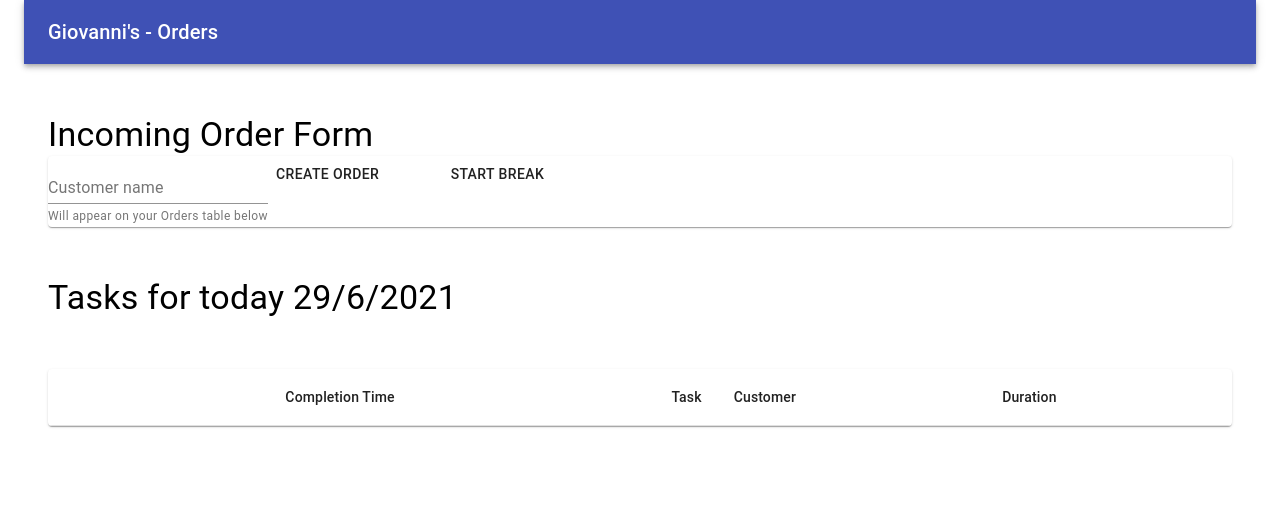
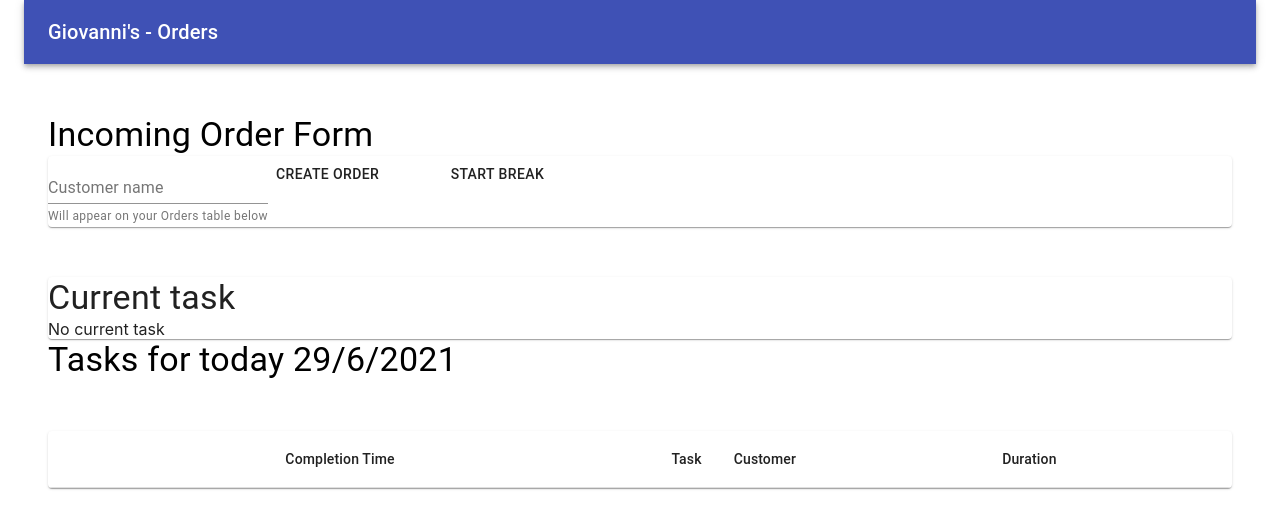
Before and after one commit to aklin/agm-test, a React (Create React App) app: page / in a window 1280 px wide. Shown: the top 528 px of the page. Built offline with nearby package versions, Linux system fonts and the light colour scheme.

Commit message:
add CurrentTask

```diff
--- a/src/App.js
+++ b/src/App.js
@@ -9,6 +9,7 @@ import {
 import Orders from './components/Orders';
 import CreateOrder from './components/CreateOrder';
 import { StoreContext, useInitStore } from './hooks';
+import CurrentTask from './components/CurrentTask';
 
 const useStyles = makeStyles({
 	topMargin: {
@@ -31,6 +32,7 @@ function App() {
 				</AppBar>
 				<Container maxWidth="lg" className={classes.topMargin}>
 					<CreateOrder state={state} dispatch={dispatch} />
+					<CurrentTask state={state} />
 					<Orders />
 				</Container>
 			</Container>
--- /dev/null
+++ b/src/components/CurrentTask/index.jsx
@@ -0,0 +1,47 @@
+import { useEffect, useState } from 'react';
+import { getCurrentTask } from '../../util/taskGetters';
+import { Grid, Paper, Typography } from '@material-ui/core';
+import { TaskDescription } from '../../util/tasks';
+
+export default function CurrentTask({ state }) {
+	const [current, setCurrent] = useState();
+
+	useEffect(() => {
+		const timerId = setInterval(() => {
+			const ct = getCurrentTask(state);
+			console.log(ct);
+			setCurrent(ct);
+		}, 1000);
+
+		return () => {
+			clearInterval(timerId);
+		};
+	}, []);
+
+	const { task, customerName } = current || {};
+
+	return (
+		<Paper>
+			<Typography variant={'h4'}>Current task</Typography>
+
+			{current ? (
+				<Grid container>
+					<Grid item md={6}>
+						Task
+					</Grid>
+					<Grid item md={6}>
+						{TaskDescription[task]}
+					</Grid>
+					<Grid item md={6}>
+						Customer
+					</Grid>
+					<Grid item md={6}>
+						{customerName}
+					</Grid>
+				</Grid>
+			) : (
+				'No current task'
+			)}
+		</Paper>
+	);
+}
```
